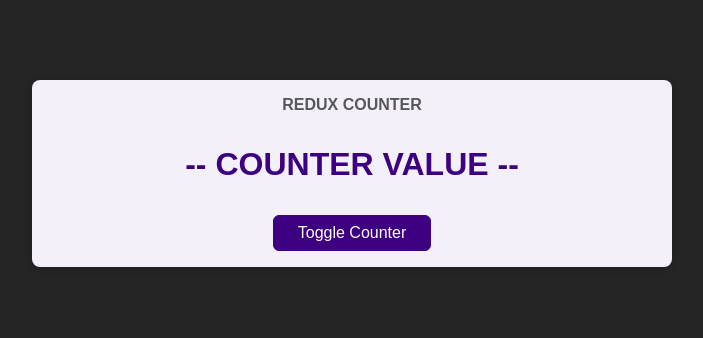
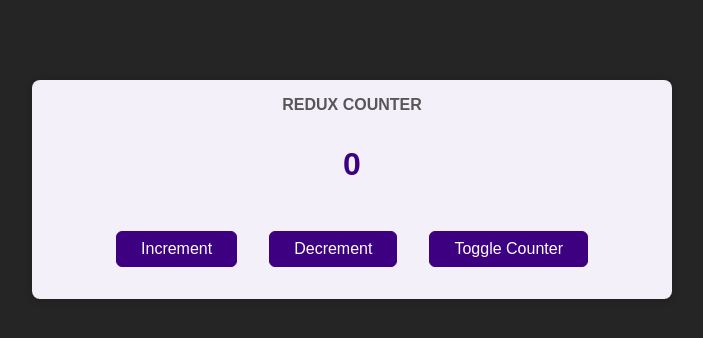
Before and after one commit to Machuone/19-redux-react, a React (Create React App) app: page / in a window 1280 px wide. Shown: the top 338 px of the page, without its empty margins (288-991 px from the left). Built offline with nearby package versions, Linux system fonts and the light colour scheme.

Commit message:
생성한 redux를 함수형 컴포넌트에 사용

```diff
--- a/src/components/Counter.js
+++ b/src/components/Counter.js
@@ -1,13 +1,28 @@
-import classes from './Counter.module.css';
+import { useSelector, useDispatch } from "react-redux";
+import classes from "./Counter.module.css";
 
 const Counter = () => {
+  const counter = useSelector((state) => state.count);
+  const dispatch = useDispatch();
+
+  const increHandler = () => {
+    dispatch({ type: "increment" });
+  };
+  const decreHandler = () => {
+    dispatch({ type: "decrement" });
+  };
+
   const toggleCounterHandler = () => {};
 
   return (
     <main className={classes.counter}>
       <h1>Redux Counter</h1>
-      <div className={classes.value}>-- COUNTER VALUE --</div>
-      <button onClick={toggleCounterHandler}>Toggle Counter</button>
+      <div className={classes.value}>{counter}</div>
+      <div>
+        <button onClick={increHandler}>Increment</button>
+        <button onClick={decreHandler}>Decrement</button>
+        <button onClick={toggleCounterHandler}>Toggle Counter</button>
+      </div>
     </main>
   );
 };
--- a/src/components/Counter.module.css
+++ b/src/components/Counter.module.css
@@ -21,3 +21,7 @@
   margin: 2rem 0;
   font-weight: bold;
 }
+
+.counter button {
+  margin: 1rem;
+}
```
